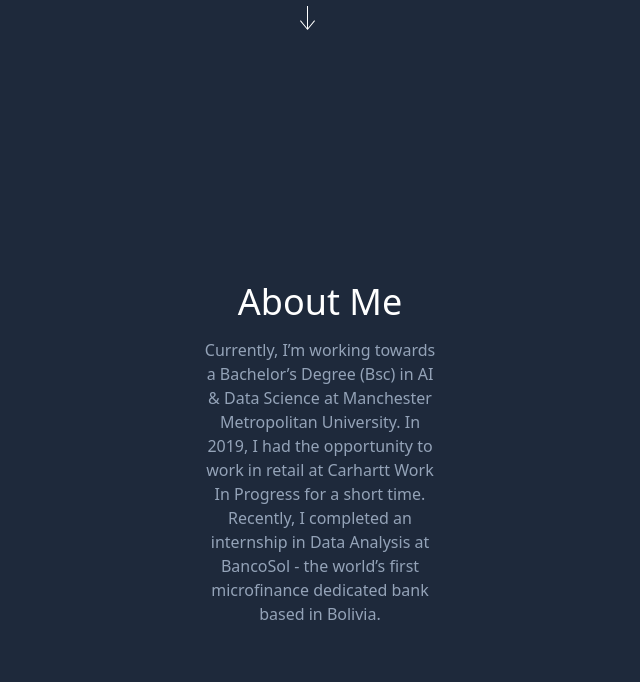
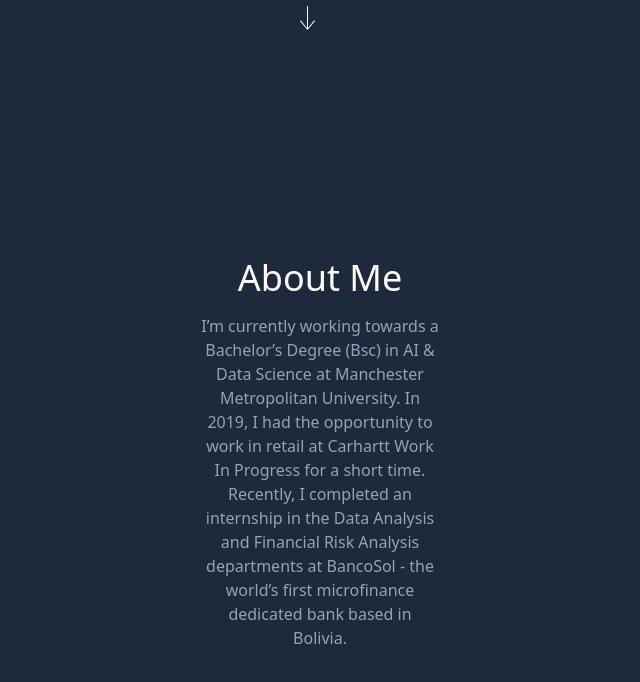
Before and after one commit to mateosanchezl/mateo-dev, a React (Vite) app: page / in a window 1280 px wide. Shown: the part 730-1412 px from the top of the page, without its empty margins (320-960 px from the left). Built offline with nearby package versions, Linux system fonts and the light colour scheme.

Commit message:
about change

```diff
--- a/src/pages/About.jsx
+++ b/src/pages/About.jsx
@@ -12,12 +12,12 @@ function About() {
         <div className="order-2 mx-auto">
           <p className="text-center text-4xl text-white">About Me</p>
           <p className="pt-4 text-center text-l max-w-60 whitespace-normal text-slate-400">
-            Currently, I’m working towards a Bachelor’s Degree (Bsc) in AI &
-            Data Science at Manchester Metropolitan University. In 2019, I had
-            the opportunity to work in retail at Carhartt Work In Progress for a
-            short time. Recently, I completed an internship in Data Analysis at
-            BancoSol - the world’s first microfinance dedicated bank based in
-            Bolivia.
+            I’m currently working towards a Bachelor’s Degree (Bsc) in AI & Data
+            Science at Manchester Metropolitan University. In 2019, I had the
+            opportunity to work in retail at Carhartt Work In Progress for a
+            short time. Recently, I completed an internship in the Data Analysis
+            and Financial Risk Analysis departments at BancoSol - the world’s
+            first microfinance dedicated bank based in Bolivia.
           </p>
         </div>
       </div>
```
